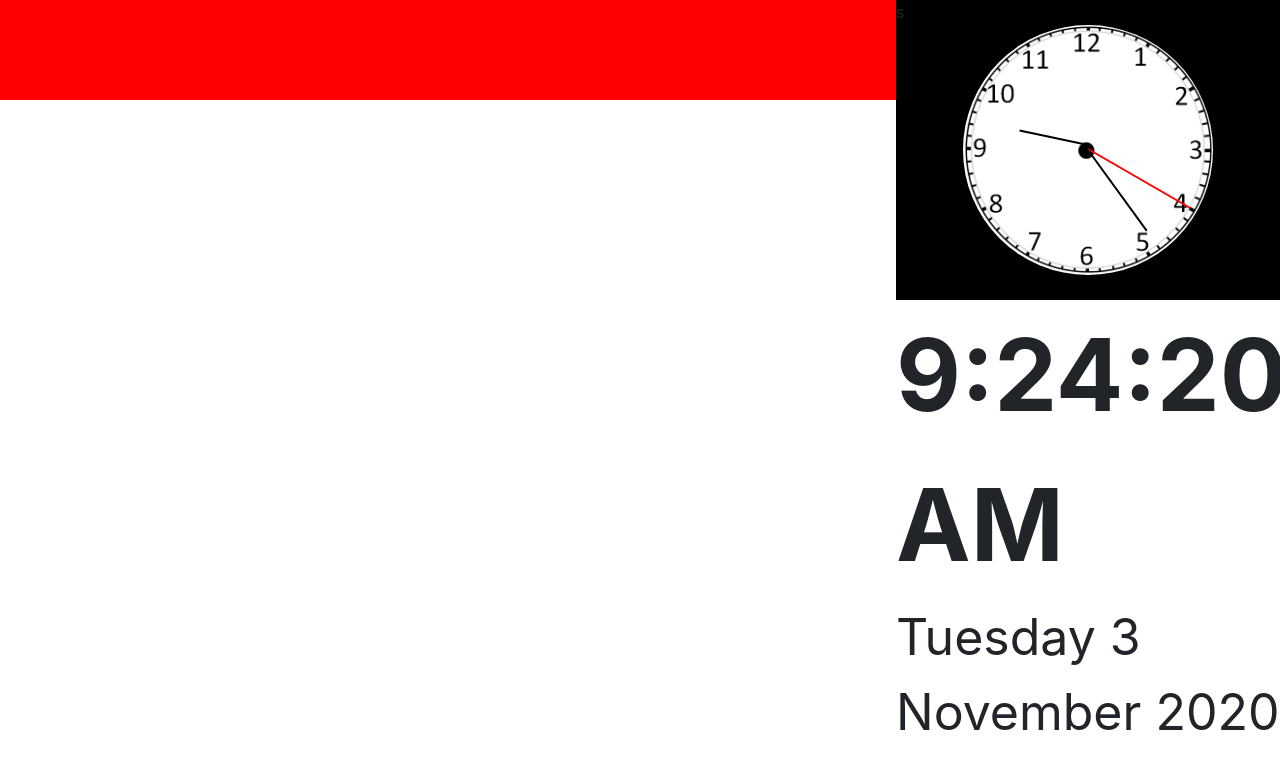
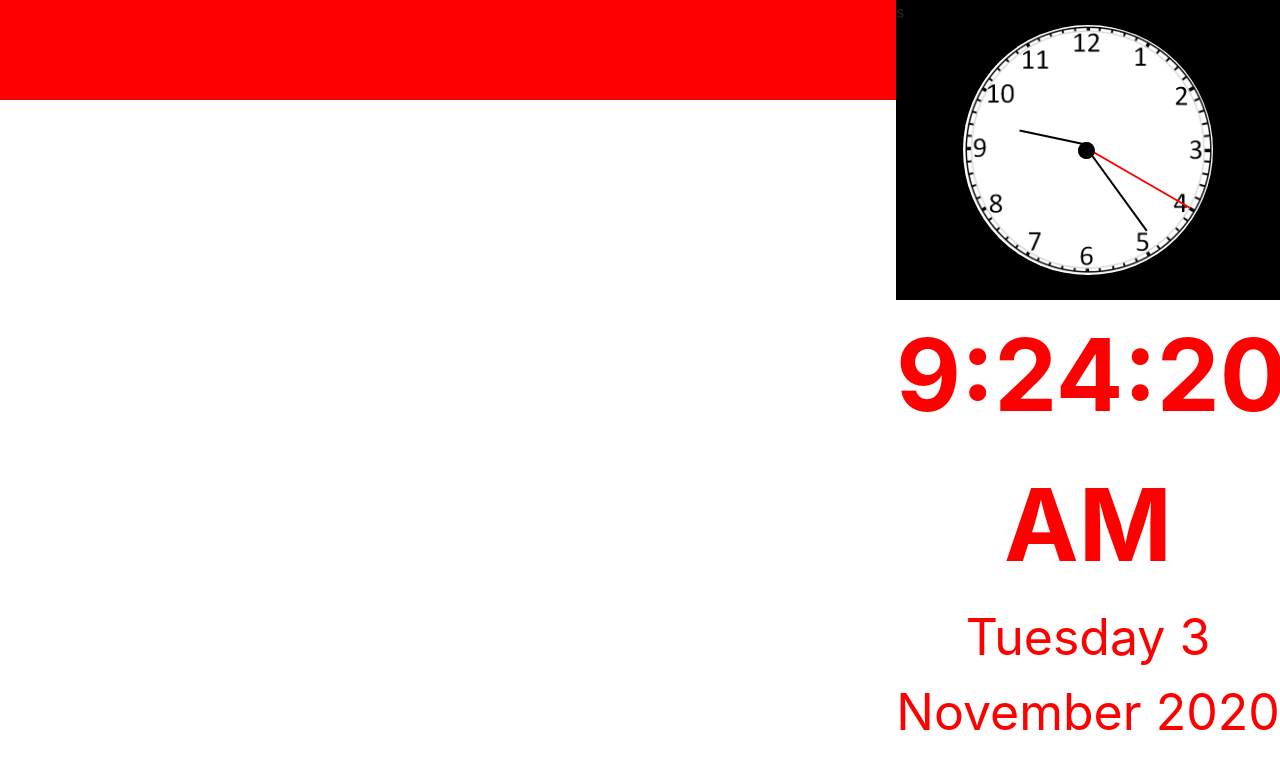
Before and after one commit to daniel2029/rosebankexamclock, a plain HTML site: page index.html in a window 1280 px wide. Drawn offline with nearby package versions, Linux system fonts and the light colour scheme.

Commit message:
Update styles.css

```diff
--- a/styles.css
+++ b/styles.css
@@ -36,6 +36,11 @@
 }
 #examDateClockContainer {
 
+}
+
+.timeDisplay {
+    color: red;
+    text-align: center;
 }
 
 *{
@@ -92,13 +97,13 @@
 
 #center {
     position: absolute;
-    top: 0;
-    left: 0;
+    top: 1px;
+    left: -3px;
     bottom: 0;
     right: 0;
     margin: auto;
-    width: 10px;
-    height: 10px;
-/*    background-color: black;*/
+    width: 17px;
+    height: 17px;
+    background-color: black;
     border-radius: 100%;
 }
```
